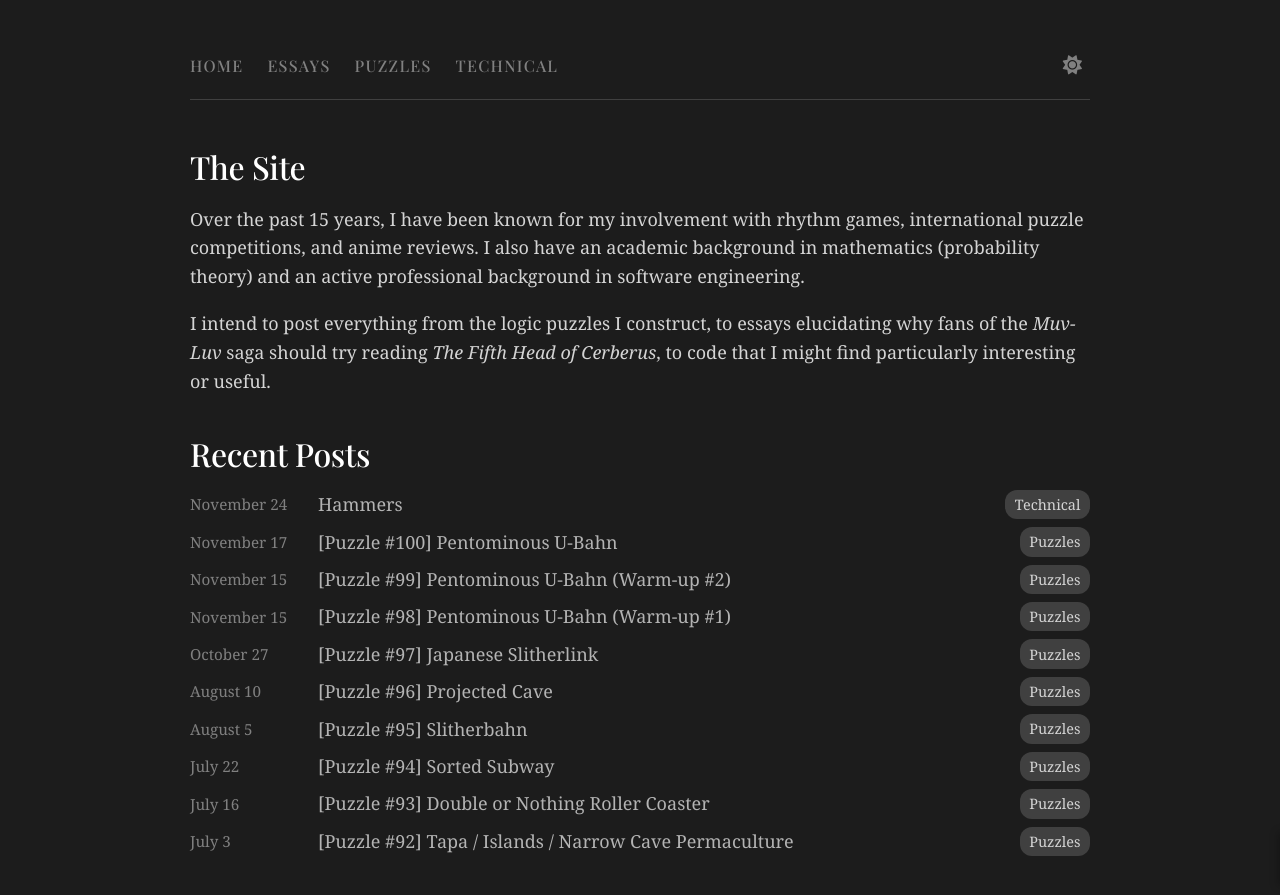
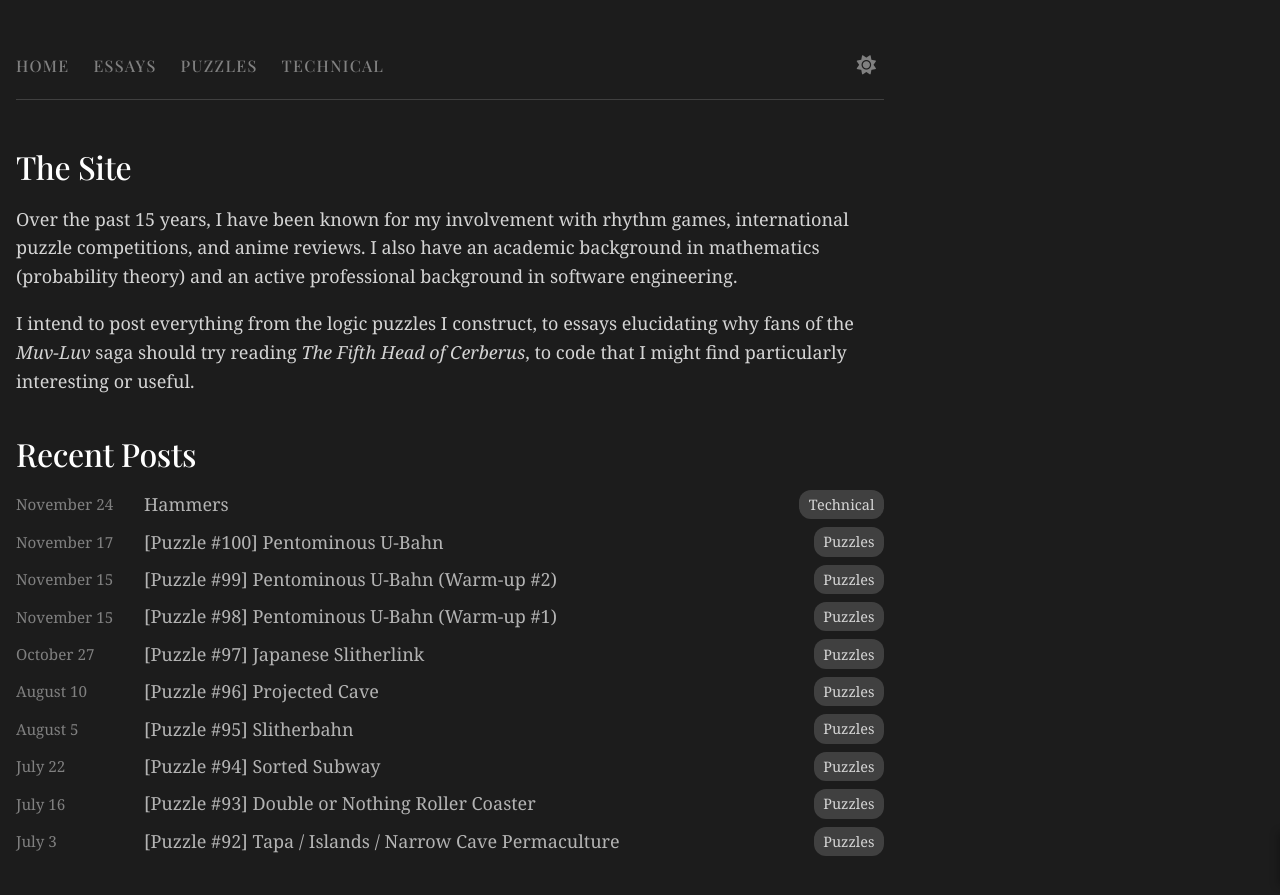
Before and after one commit to jehlp/JWsite, a Jekyll site: the page built from index.md, in a window 1280 px wide. Shown: the top 895 px of the page. Built offline with Jekyll 4.4.1, drawn with Linux system fonts in a browser that asks for light colours; some web fonts are replaced.

Commit message:
revert body css

```diff
--- a/assets/css/JWBase.css
+++ b/assets/css/JWBase.css
@@ -5,9 +5,15 @@
     color: var(--text-color);
     background: var(--bg-color);
     max-width: 900px;
+    margin: 0;
+    padding: 0;
+    transition: background-color 0.3s ease, color 0.3s ease;
+}
+
+.container {
+    max-width: 900px;
     margin: 0 auto;
     padding: 2rem 1rem;
-    transition: background-color 0.3s ease, color 0.3s ease;
 }
 
 h1, h2, h3, h4, h5, h6,
```
